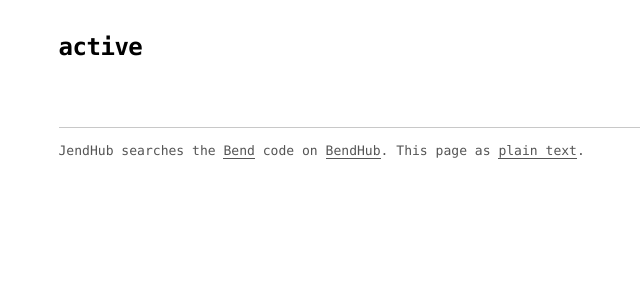
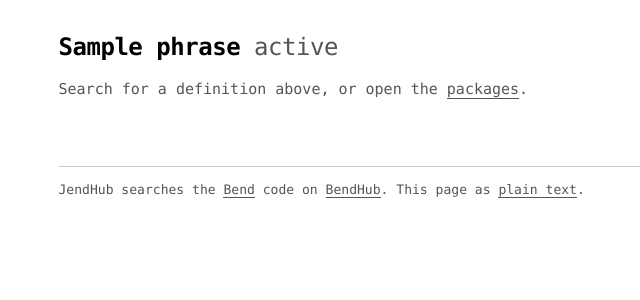
Before and after one commit to LeeeeT/JendHub, a Python web app: template src/jendhub/services/site/templates/error.html in a window 1280 px wide. Shown: the part 37-337 px from the top of the page, without its empty margins (148-788 px from the left). Run offline with Jinja, Linux system fonts and the light colour scheme; the template is opened without the code that fills it: most values are stand-ins (such as "Sample title", 1, 10 or a date in 2020).

Commit message:
Name the error on error pages, and list the packages in llms.txt

```diff
--- a/src/jendhub/services/site/app.py
+++ b/src/jendhub/services/site/app.py
@@ -2,6 +2,7 @@ import asyncio
 import math
 from collections.abc import AsyncGenerator, Awaitable, Callable
 from contextlib import asynccontextmanager
+from http import HTTPStatus
 from urllib.parse import quote, urlencode
 
 from fastapi import APIRouter, BackgroundTasks, Depends, FastAPI, Request, Response
@@ -92,7 +93,9 @@ def failure(
 ) -> Response:
     if for_agents(request.url.path):
         return text(f"{message}\n", status, headers)
-    response = page("error.html", code=status, status=status, message=message)
+    response = page(
+        "error.html", code=status, status=status, phrase=HTTPStatus(status).phrase, message=message
+    )
     response.headers.update(headers or {})
     return response
 
--- a/src/jendhub/services/site/guide.py
+++ b/src/jendhub/services/site/guide.py
@@ -30,4 +30,8 @@ change it. You can read and copy all code on BendHub.
 To read a whole file, follow its import line:
 
 GET {origin}/src/<name@version>/<path>
+
+To see which packages and releases the search covers:
+
+GET {origin}/packages.txt
 """
--- a/src/jendhub/services/site/templates/error.html
+++ b/src/jendhub/services/site/templates/error.html
@@ -1,6 +1,8 @@
 {% extends "base.html" %}
-{% block title %}{{ status }} · JendHub{% endblock %}
+{% block title %}{{ phrase }} · JendHub{% endblock %}
+{% block head %}<meta name="robots" content="noindex">{% endblock %}
 {% block main %}
-<h1>{{ status }}</h1>
+<h1>{{ phrase }} <span>{{ status }}</span></h1>
 <p>{{ message }}</p>
+<p class="muted">Search for a definition above, or open the <a href="/packages">packages</a>.</p>
 {% endblock %}
```
Also changed, not shown: tests/services/test_site.py (+2 -0 lines).
